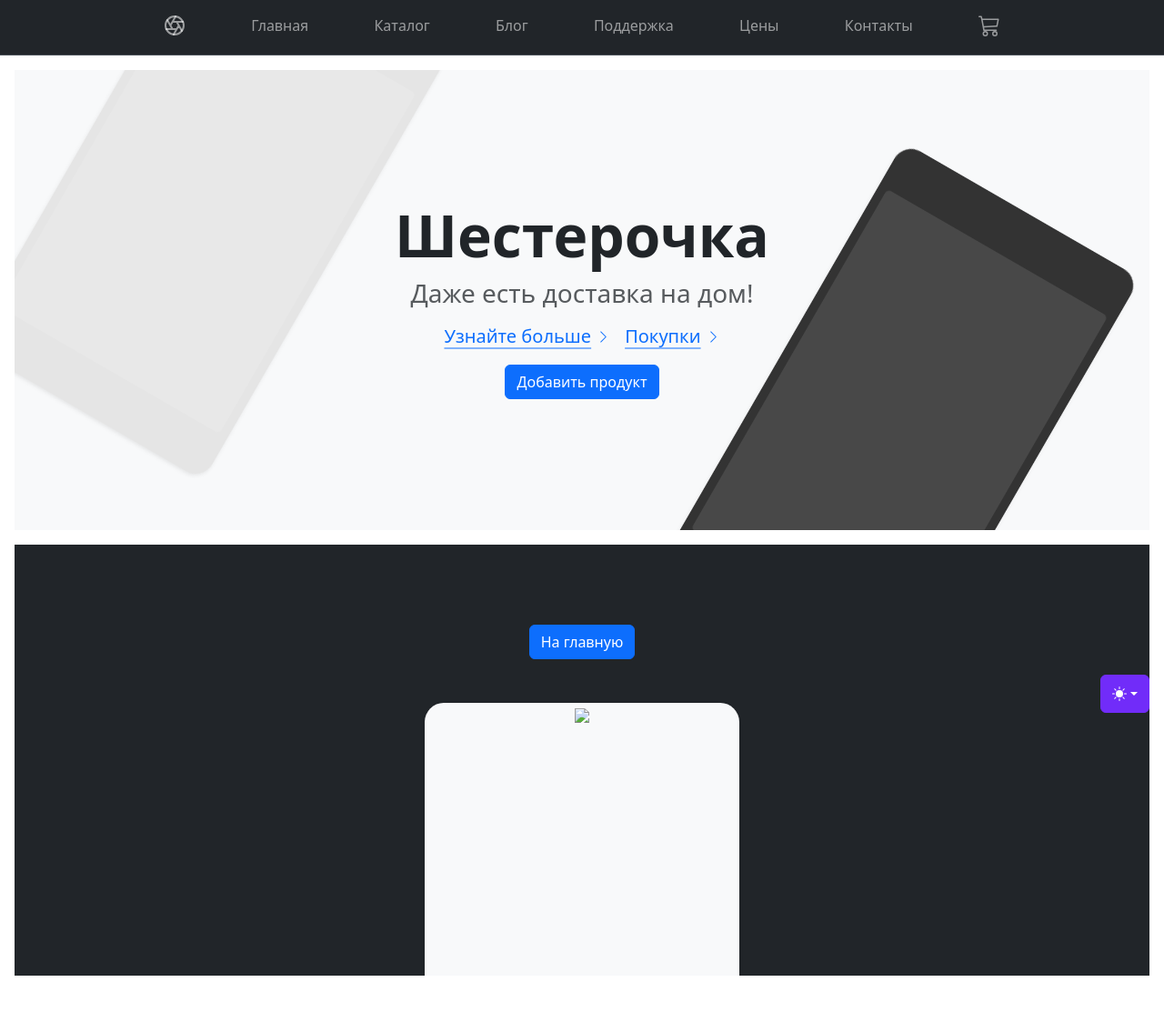
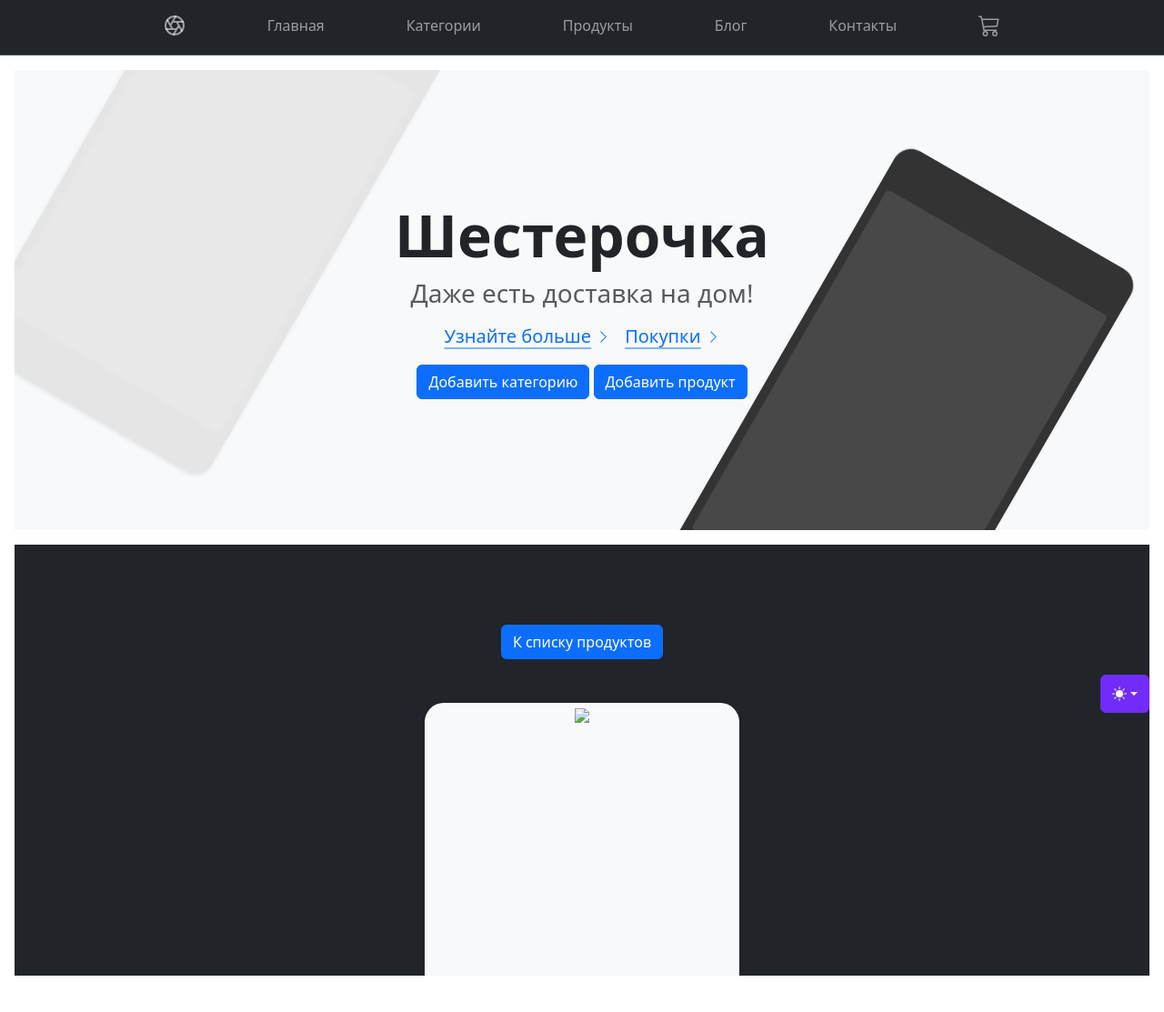
Before and after one commit to Onny-ch/DjangoHomeProject, a Django app: template catalog/templates/catalog/product_detail.html in a window 1280 px wide. Shown: the top 1113 px of the page at 91% size. Run offline with Django 5.2, Linux system fonts and the light colour scheme; the template is opened without the code that fills it, so the values that code supplies are empty; some libraries are stand-ins or nearby versions.

Commit message:
refactor templates with stylization

```diff
--- a/catalog/templates/catalog/base.html
+++ b/catalog/templates/catalog/base.html
@@ -116,6 +116,7 @@
                     <use xlink:href="#chevron-right"></use>
                 </svg>
             </a></div>
+            <a class="btn btn-primary mt-3" href="{% url 'catalog:category_create' %}" role="button">Добавить категорию</a>
             <a class="btn btn-primary mt-3" href="{% url 'catalog:product_create' %}" role="button">Добавить продукт</a>
         </div>
         <div class="product-device shadow-sm d-none d-md-block"></div>
--- a/catalog/templates/catalog/home.html
+++ b/catalog/templates/catalog/home.html
@@ -11,7 +11,8 @@
     <h5 class="my-0 mr-md-auto font-weight-normal">Skystore</h5>
     <nav class="ms-5">
         <a class="p-2 btn btn-outline-primary" href="/">Главная</a>
-        <a class="p-2 btn btn-outline-primary" href="{% url 'catalog:product_list' %}">Каталог</a>
+        <a class="p-2 btn btn-outline-primary" href="{% url 'catalog:category_list' %}">Категории</a>
+        <a class="p-2 btn btn-outline-primary" href="{% url 'catalog:product_list' %}">Продукты</a>
         <a class="p-2 btn btn-outline-primary" href="{% url 'blogs:blogs_list' %}">Блог</a>
         <a class="p-2 btn btn-outline-primary" href="{% url 'catalog:contacts' %}">Контакты</a>
     </nav>
--- a/catalog/templates/catalog/includes/top_menu.html
+++ b/catalog/templates/catalog/includes/top_menu.html
@@ -20,10 +20,9 @@
                         </svg>
                     </a></li>
                     <li class="nav-item"><a class="nav-link" href="/">Главная</a></li>
-                    <li class="nav-item"><a class="nav-link" href="{% url 'catalog:product_list' %}">Каталог</a></li>
+                    <li class="nav-item"><a class="nav-link" href="{% url 'catalog:category_list' %}">Категории</a></li>
+                    <li class="nav-item"><a class="nav-link" href="{% url 'catalog:product_list' %}">Продукты</a></li>
                     <li class="nav-item"><a class="nav-link" href="{% url 'blogs:blogs_list' %}">Блог</a></li>
-                    <li class="nav-item"><a class="nav-link" href="#">Поддержка</a></li>
-                    <li class="nav-item"><a class="nav-link" href="#">Цены</a></li>
                     <li class="nav-item"><a class="nav-link" href="{% url 'catalog:contacts' %}">Контакты</a></li>
                     <li class="nav-item"><a class="nav-link" href="#" aria-label="Cart">
                         <svg class="bi" width="24" height="24" aria-hidden="true">
--- a/catalog/templates/catalog/product_detail.html
+++ b/catalog/templates/catalog/product_detail.html
@@ -6,7 +6,7 @@
         <div class="my-3 py-3">
             <h2 class="display-5">{{ object.name }}</h2>
             <div class="btn-group">
-                <a class="btn btn-primary" href="{% url 'catalog:product_list' %}" role="button">На главную</a>
+                <a class="btn btn-primary" href="{% url 'catalog:product_list' %}" role="button">К списку продуктов</a>
             </div>
             <p class="lead">{{ object.description }}</p></div>
         <div class="bg-body-tertiary shadow-sm mx-auto"
```
Also changed, not shown: catalog/templates/catalog/contacts.html (+4 -3 lines), catalog/templates/catalog/product_form.html (+13 -1 lines).
